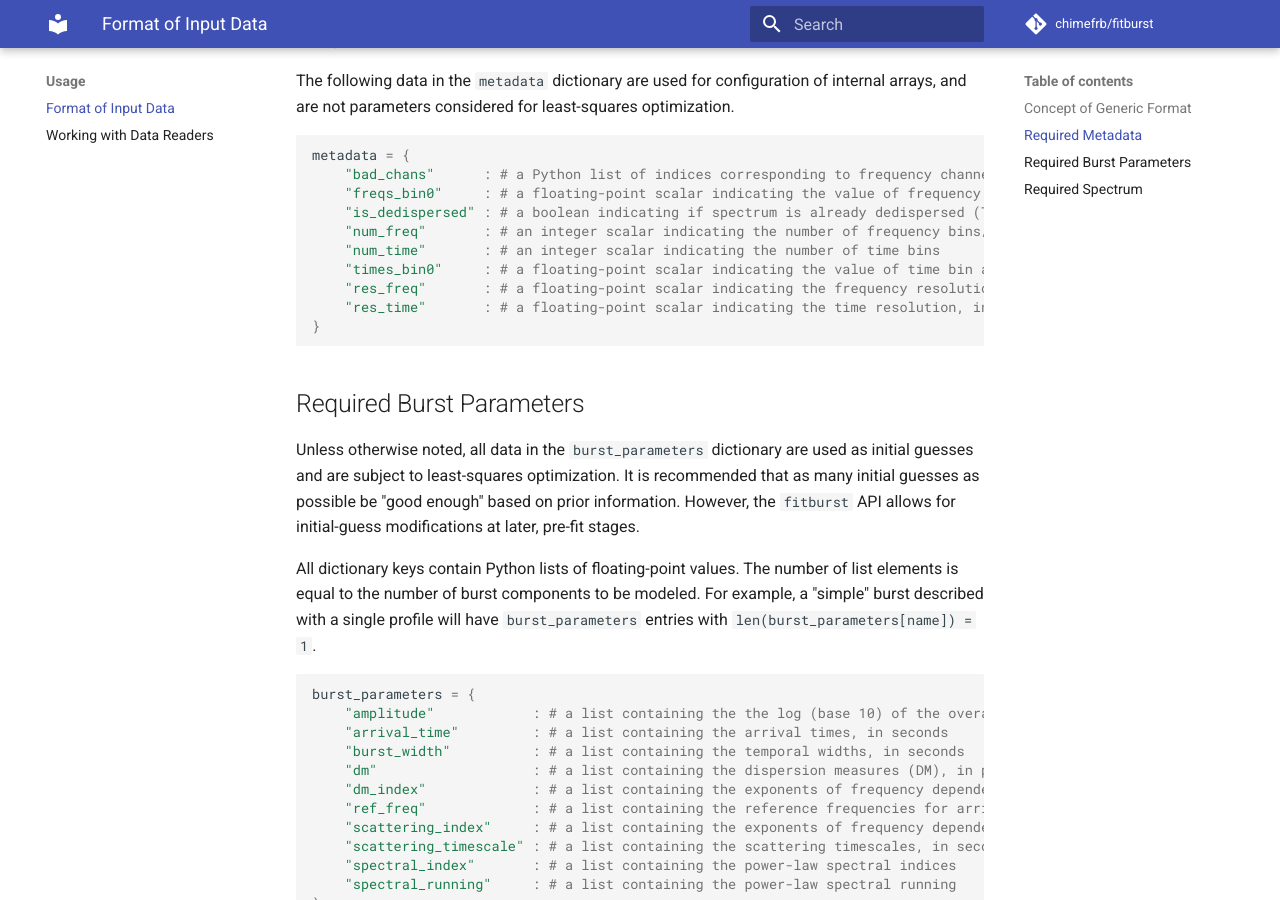
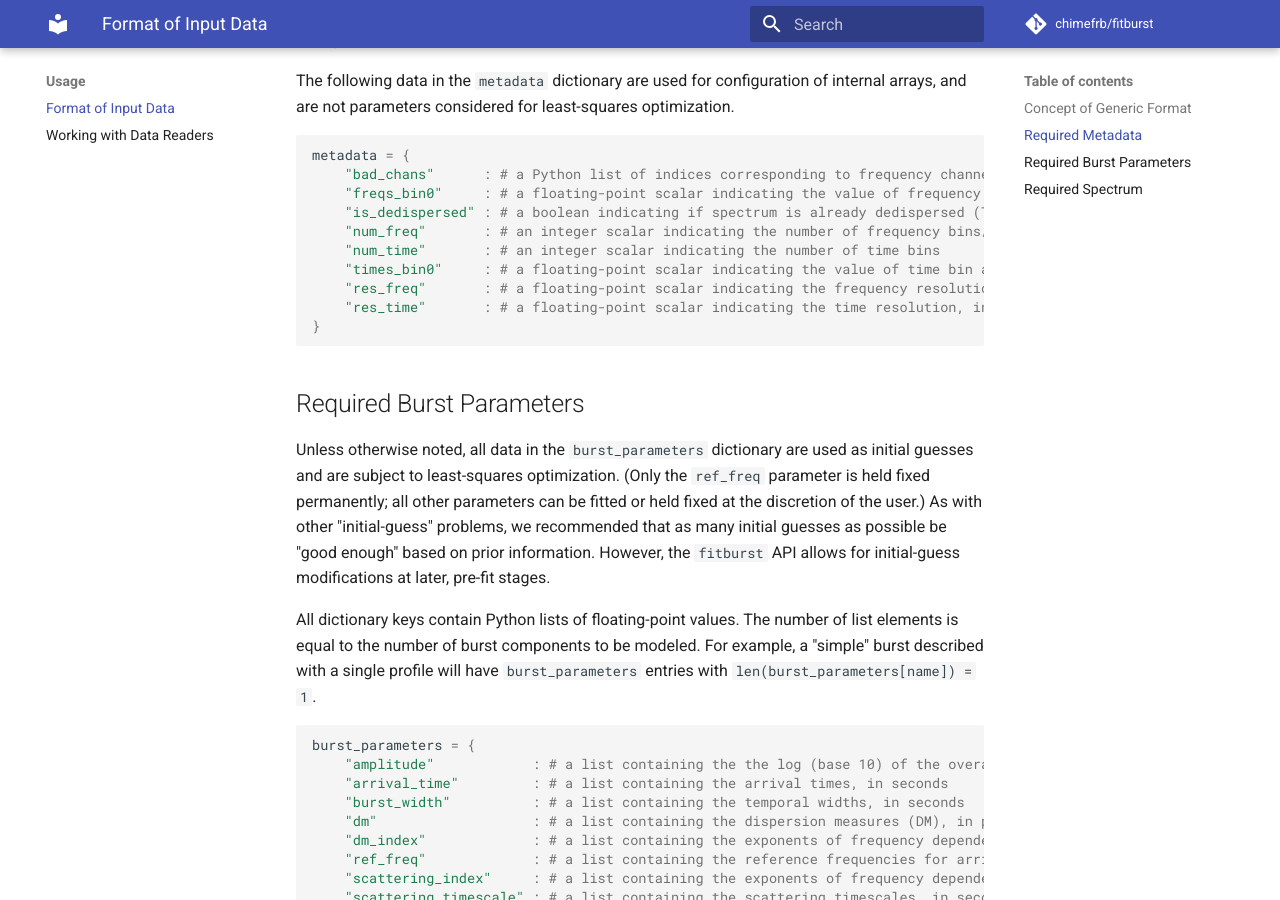
Before and after one commit to CHIMEFRB/fitburst, an MkDocs documentation site: the page built from docs/usage/formatting_data_generic.md, in a window 1280 px wide and 900 px high, scrolled down 911 px. Built offline with MkDocs 1.6.1 and Material for MkDocs 9.7.7, drawn with Linux system fonts in a browser that asks for light colours; comment, search, counter and statistics services are not loaded.

````diff
--- a/docs/usage/formatting_data_generic.md
+++ b/docs/usage/formatting_data_generic.md
@@ -34,14 +34,14 @@
     "is_dedispersed" : # a boolean indicating if spectrum is already dedispersed (True) or not (False)
     "num_freq"       : # an integer scalar indicating the number of frequency bins/channels
     "num_time"       : # an integer scalar indicating the number of time bins
-    "times_bin0"     : # a floating-point scalar indicating the value of time bin at index 0, in seconds
+    "times_bin0"     : # a floating-point scalar indicating the value of time bin at index 0, in MJD
     "res_freq"       : # a floating-point scalar indicating the frequency resolution, in MHz
     "res_time"       : # a floating-point scalar indicating the time resolution, in seconds
 }
 ```
 
 ## Required Burst Parameters
-Unless otherwise noted, all data in the `burst_parameters` dictionary are used as initial guesses and are subject to least-squares optimization. It is recommended that as many initial guesses as possible be "good enough" based on prior information. However, the `fitburst` API allows for initial-guess modifications at later, pre-fit stages.
+Unless otherwise noted, all data in the `burst_parameters` dictionary are used as initial guesses and are subject to least-squares optimization. (Only the `ref_freq` parameter is held fixed permanently; all other parameters can be fitted or held fixed at the discretion of the user.) As with other "initial-guess" problems, we recommended that as many initial guesses as possible be "good enough" based on prior information. However, the `fitburst` API allows for initial-guess modifications at later, pre-fit stages.
 
 All dictionary keys contain Python lists of floating-point values. The number of list elements is equal to the number of burst components to be modeled. For example, a "simple" burst described with a single profile will have `burst_parameters` entries with `len(burst_parameters[name]) = 1`.
 
````
